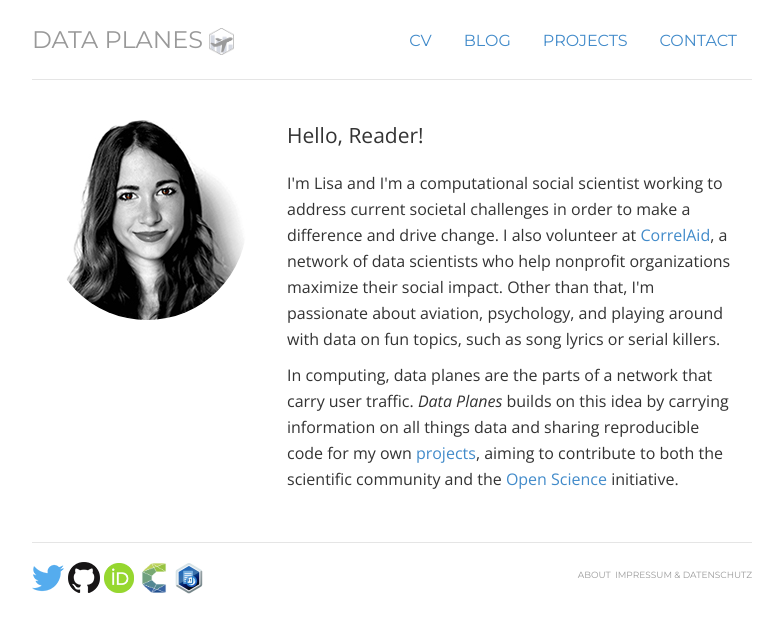
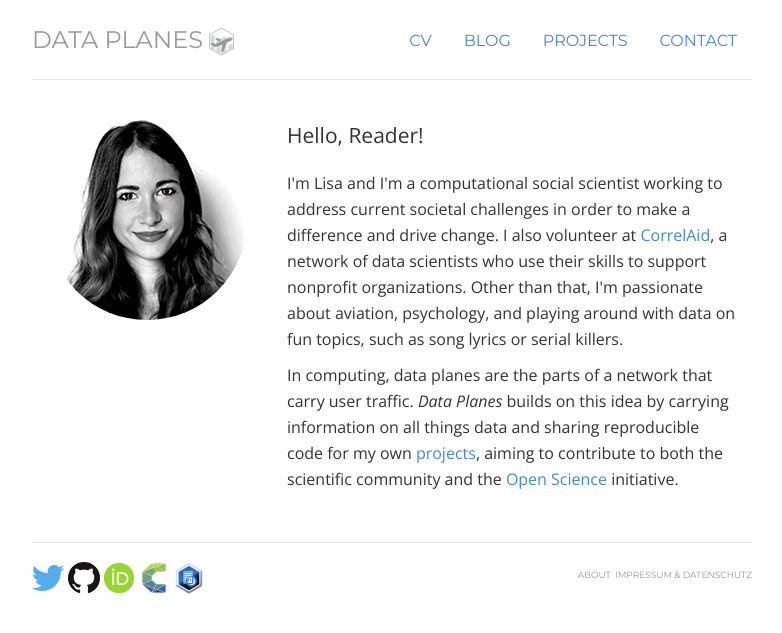
Before and after one commit to lhehnke/lhehnke.github.io, a Jekyll site: the page built from index.html, in a window 1280 px wide. Shown: the top 633 px of the page, without its empty margins (248-1030 px from the left). Built offline with Jekyll 4.4.1, drawn with Linux system fonts in a browser that asks for light colours; nearby versions of some CDN libraries.

Commit message:
Update index.html

```diff
--- a/index.html
+++ b/index.html
@@ -20,7 +20,7 @@
 	<p class="lead">Hello, Reader!</p>
 
 
-	<p>I'm <span itemprop="name">Lisa </span> and I'm a computational social scientist working to address current societal challenges in order to make a difference and drive change. I also volunteer at <a href="https://correlaid.org/">CorrelAid</a>, a network of data scientists who help nonprofit organizations maximize their social impact. Other than that, I'm passionate about aviation, psychology, and playing around with data on fun topics, such as song lyrics or serial killers.</p>
+	<p>I'm <span itemprop="name">Lisa </span> and I'm a computational social scientist working to address current societal challenges in order to make a difference and drive change. I also volunteer at <a href="https://correlaid.org/">CorrelAid</a>, a network of data scientists who use their skills to support nonprofit organizations. Other than that, I'm passionate about aviation, psychology, and playing around with data on fun topics, such as song lyrics or serial killers.</p>
 
 	<p>In computing, data planes are the parts of a network that carry user traffic. <em>Data Planes</em> builds on this idea by carrying information on all things data and sharing reproducible code for my own <a href="https://lhehnke.github.io/projects/">projects</a>, aiming to contribute to both the scientific community and the <a href="https://cos.io/">Open Science</a> initiative.</p>
 
```
